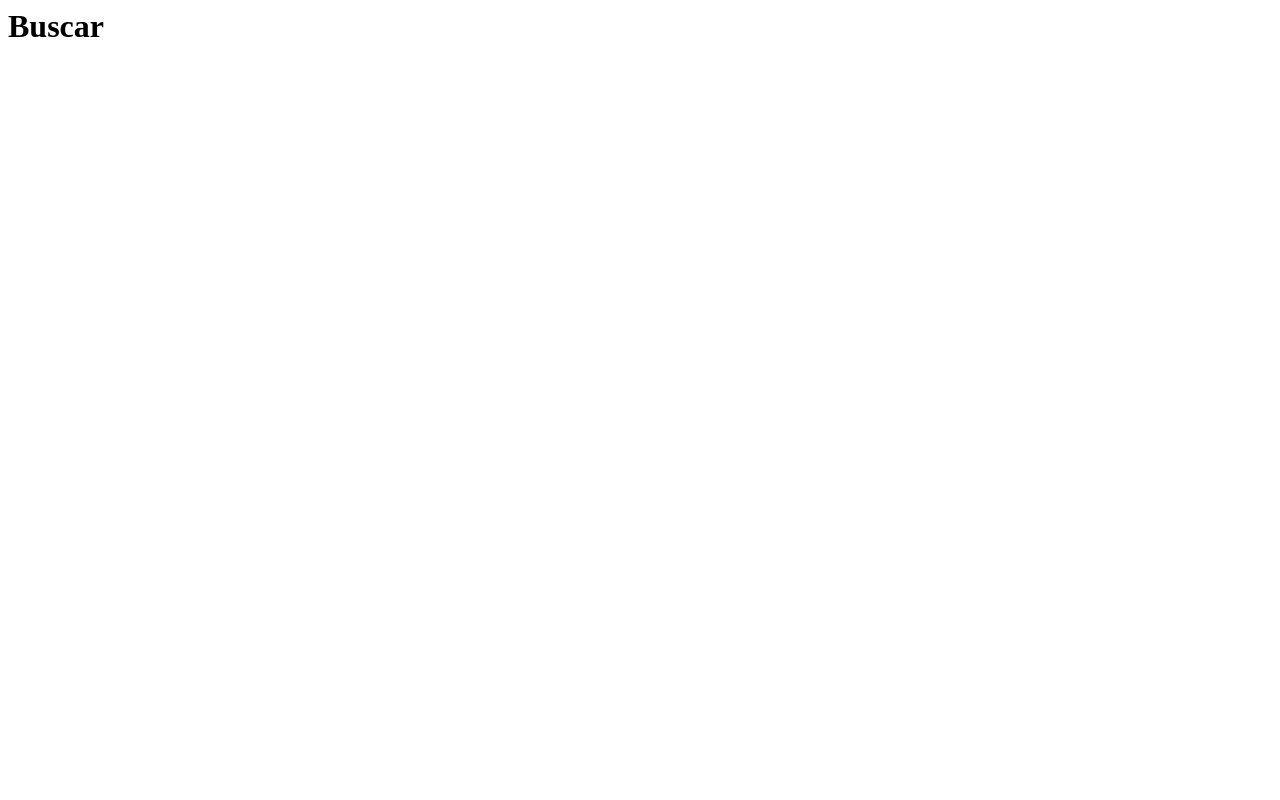
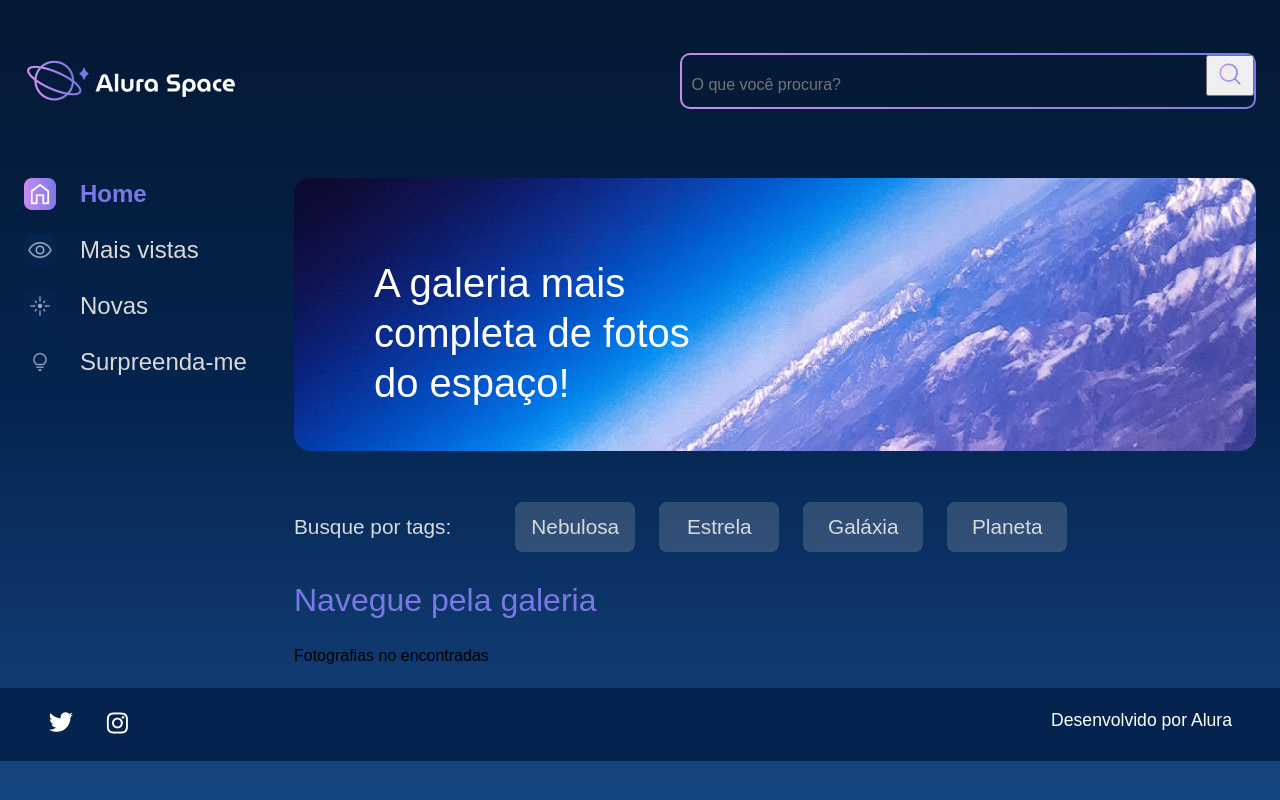
Before and after one commit to Guilhwe/alura_space_django, a Django app: page /buscar in a window 1280 px wide. Before the commit the page is almost empty. Run offline with Django 5.2, Linux system fonts and the light colour scheme.

Commit message:
copia del indexhtml a buscar.html. formatacion de una frase de imagenens no encontradas para cuando no se encuentren imagenes relacionadas con la busqueda pendiente de programar la recepcion de los parametros de busqueda

```diff
--- a/templates/galeria/buscar.html
+++ b/templates/galeria/buscar.html
@@ -1 +1,57 @@
-<h1>Buscar</h1>
+{% extends 'galeria/base.html' %}
+{% load static %}
+{% block content %}
+
+            <section class="conteudo">
+                <section class="banner">
+                    <img class="banner__imagem" src="{% static '/assets/imagens/Banner(2).png' %}" alt="banner Alura Space">
+                    <h1 class="banner__titulo"> A galeria mais completa de fotos do espaço!</h1>
+                </section>
+                <section class="tags">
+                    <p class="tags__titulo">Busque por tags:</p>
+                    <ul class="tags__lista">
+                        <li class="tags__tag">Nebulosa</li>
+                        <li class="tags__tag">Estrela</li>
+                        <li class="tags__tag">Galáxia</li>
+                        <li class="tags__tag">Planeta</li>
+                    </ul>
+                </section>
+                <section class="galeria">
+                    <div class="cards">
+                        <h2 class="cards__titulo">Navegue pela galeria</h2>
+                        <ul class="cards__lista">
+                            {% if cards %}
+                            {% for fotografia in cards %}
+                            <li class="card">
+                                <a href="{% url 'imagen' fotografia.id %}">
+                                    {% if fotografia.foto == "" or fotografia.foto == null %}
+                                    <img class="card__imagem" src="{% static '/assets/imagens/galeria/notfound.png'%}" alt="foto">
+                                    {% else %}
+                                    <img class="card__imagem" src="{{ fotografia.foto.url }}" alt="foto">
+                                    {% endif %}
+                                </a>
+                                <span class="card__tag">Estrelas</span>
+                                <div class="card__info">
+                                    <p class="card__titulo">{{ fotografia.nombre }}</p>
+                                    <div class="card__texto">
+                                        <p class="card__descricao">{{ fotografia.leyenda }}</p>
+                                        <span>
+                                            <img src="{% static '/assets/ícones/1x/favorite_outline.png' %}" alt="ícone de coração">
+                                        </span>
+                                    </div>
+                                </div>
+                            </li>
+                            {% endfor%}
+                            {% else %}
+                            <div class="imgen__texto">
+                                <p>Fotografias no encontradas
+                            </div>
+                            {% endif %}
+                        </ul>
+                    </div>
+                </section>
+            </section>
+        </main>
+    </div>
+
+{% endblock %}
--- a/templates/galeria/index.HTML
+++ b/templates/galeria/index.HTML
@@ -43,6 +43,9 @@
                             </li>
                             {% endfor%}
                             {% else %}
+                            <div class="imgen__texto">
+                                <p>Fotografias no encontradas
+                            </div>
                             {% endif %}
                         </ul>
                     </div>
```
